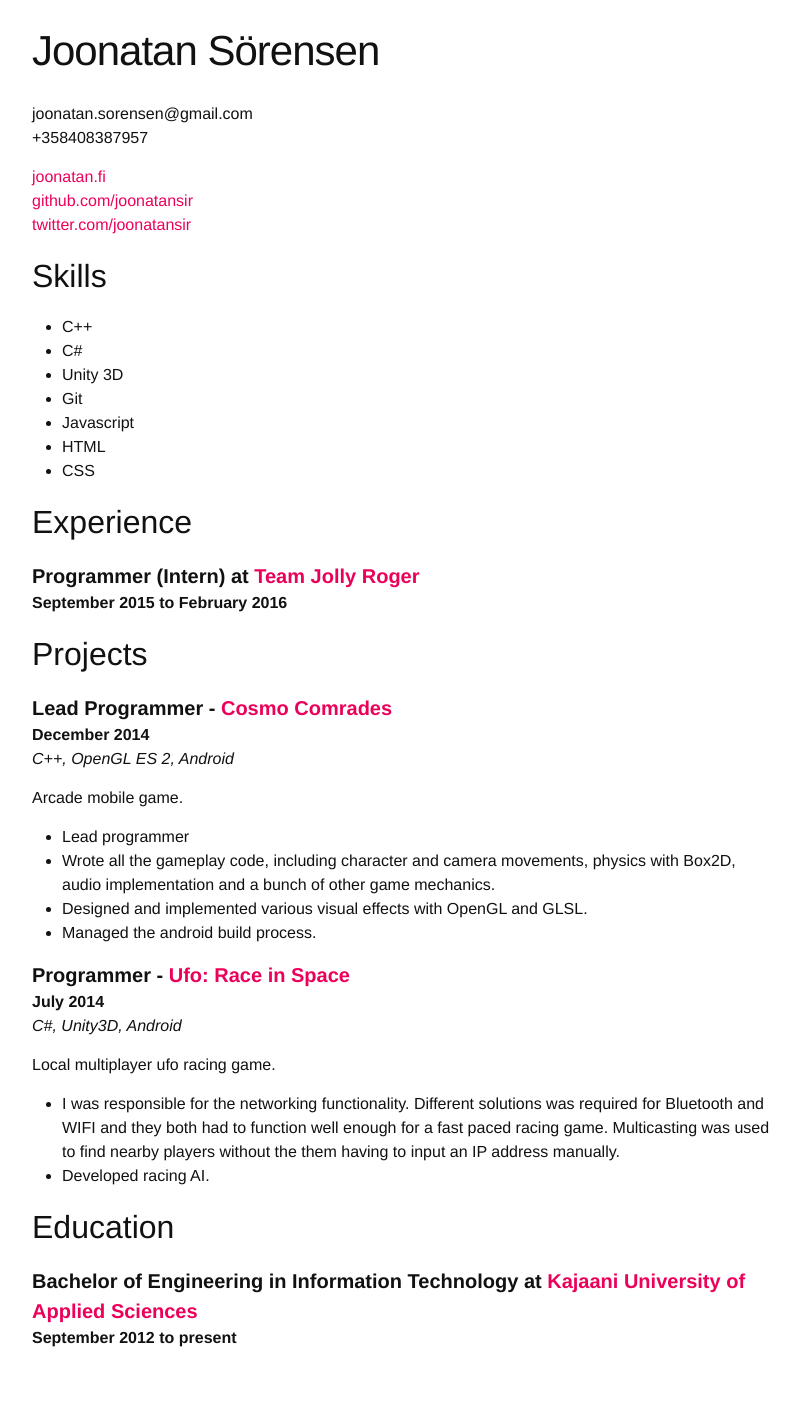
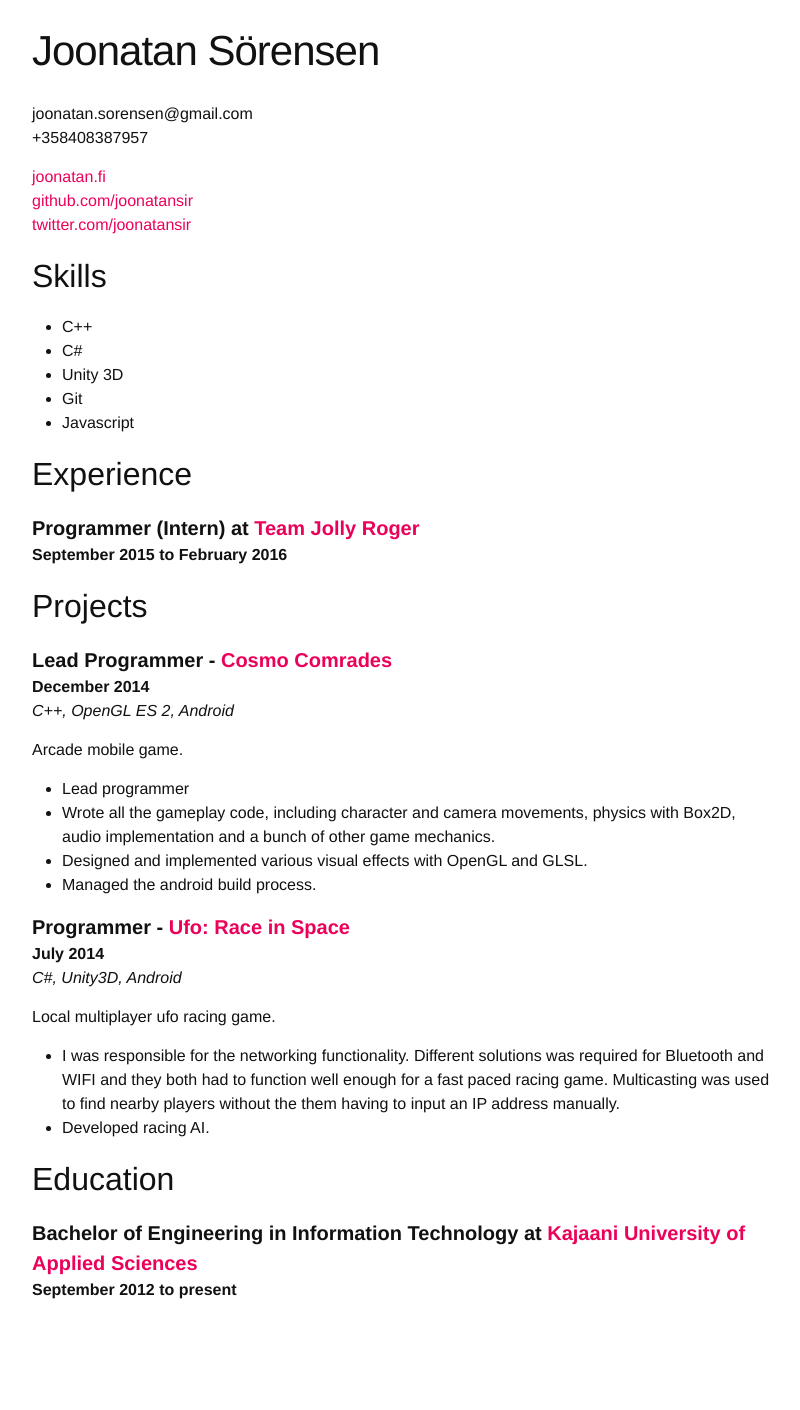
Before and after one commit to joonatansir/joonatansir.github.io, a Jekyll site: the page built from resume.md, in a window 1280 px wide. Shown: the whole page, without its empty margins (238-1038 px from the left). Built offline with Jekyll 4.4.1, drawn with Linux system fonts in a browser that asks for light colours; after the commit the page ends 1362 px from its top, so only the background shows below that.

Commit message:
Removed some stuff

```diff
--- a/resume.md
+++ b/resume.md
@@ -17,8 +17,6 @@ joonatan.sorensen@gmail.com
 * Unity 3D
 * Git
 * Javascript
-* HTML
-* CSS
 
 ## Experience
 
```
